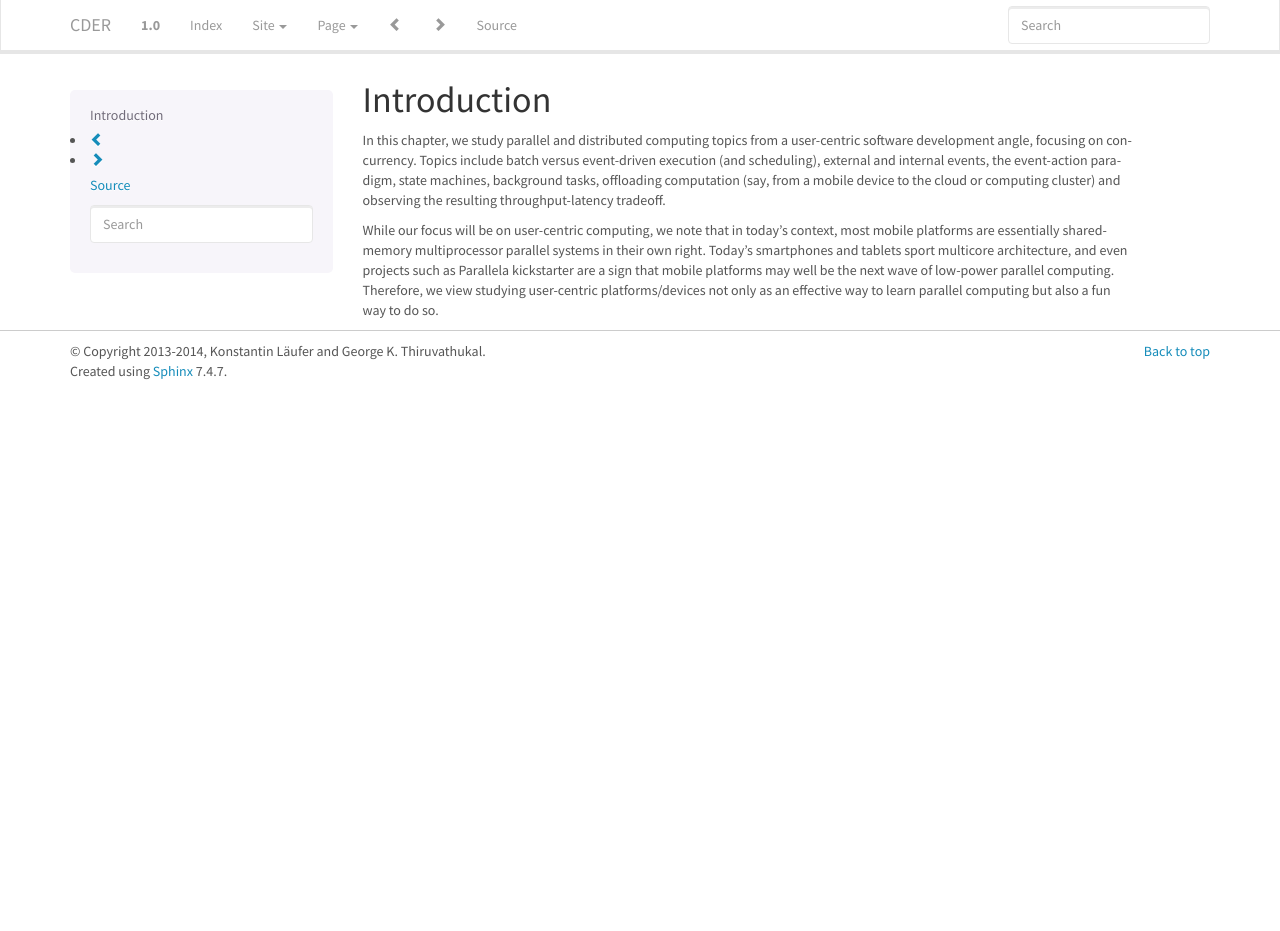
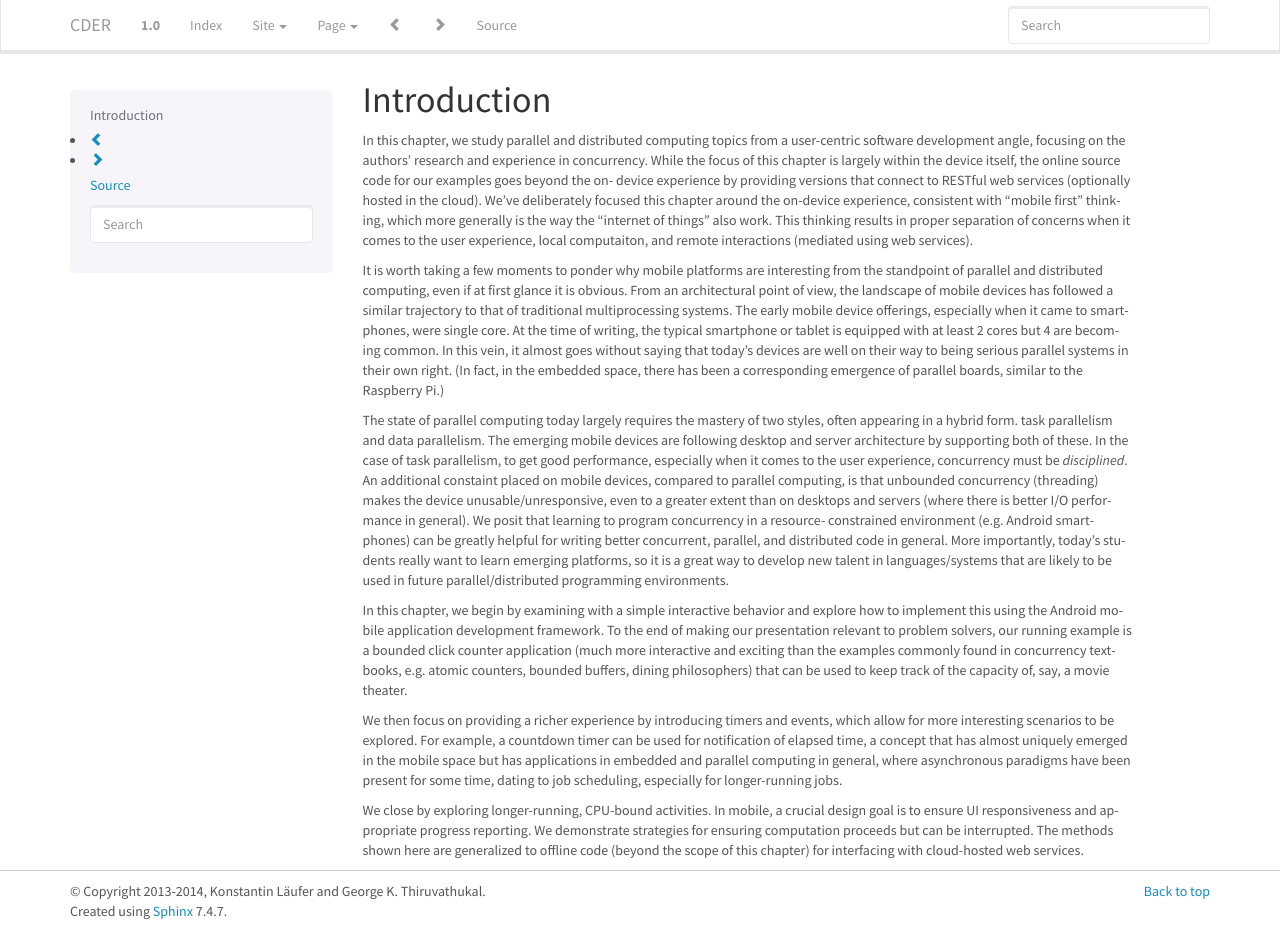
Before and after one commit to LoyolaChicagoBooks/cder, a Sphinx documentation site: the page built from source/intro.rst, in a window 1280 px wide and 931 px high. Built offline with Sphinx 7.4.7, drawn with Linux system fonts in a browser that asks for light colours.

Commit message:
revised introduction/motivation

```diff
--- a/source/intro.rst
+++ b/source/intro.rst
@@ -1,20 +1,64 @@
 Introduction
 =================
 
-In this chapter, we study parallel and distributed computing topics
-from a user-centric software development angle, focusing on
-concurrency. Topics include batch versus event-driven execution (and
-scheduling), external and internal events, the event-action paradigm,
-state machines, background tasks, offloading computation (say, from a
-mobile device to the cloud or computing cluster) and observing the
-resulting throughput-latency tradeoff.
+In this chapter, we study parallel and distributed computing topics from a
+user-centric software development angle, focusing on the authors' research and
+experience in concurrency. While the focus of this chapter is largely within
+the device itself, the online source code for our examples goes beyond the on-
+device experience by providing versions that connect to RESTful web services
+(optionally hosted in the cloud). We've deliberately focused this chapter
+around the on-device experience, consistent with  "mobile first" thinking,
+which more generally is the way the "internet of things" also work. This
+thinking results in proper separation of concerns when it comes to the user
+experience, local computaiton, and remote interactions (mediated using
+web services).
 
-While our focus will be on user-centric computing, we note that in
-today’s context, most mobile platforms are essentially shared-memory
-multiprocessor parallel systems in their own right. Today’s
-smartphones and tablets sport multicore architecture, and even
-projects such as Parallela kickstarter are a sign that mobile
-platforms may well be the next wave of low-power parallel computing.
-Therefore, we view studying user-centric platforms/devices not only as
-an effective way to learn parallel computing but also a fun way to do
-so.
+It is worth taking a few moments to ponder why mobile platforms are
+interesting from the standpoint of parallel and distributed computing, even if
+at first glance it is obvious. From an architectural point of view, the
+landscape of mobile devices has followed a similar trajectory to that of
+traditional multiprocessing systems. The early mobile device offerings,
+especially when it came to smartphones, were single core. At the time of
+writing, the typical smartphone  or tablet is equipped with at least 2 cores
+but 4 are becoming common. In this vein, it almost goes without saying that
+today's devices are well on their way to being serious parallel systems in
+their own right. (In fact, in the embedded space, there has been a corresponding
+emergence of parallel boards, similar to the Raspberry Pi.)
+
+The state of parallel computing today largely requires the mastery of two
+styles, often appearing in a hybrid form. task parallelism and data
+parallelism. The emerging mobile devices are following desktop and server
+architecture by supporting both of these. In the case of task parallelism, to
+get good performance, especially when it comes to the user experience,
+concurrency must be *disciplined*. An additional constaint placed on mobile
+devices, compared to parallel computing, is that unbounded concurrency
+(threading) makes the device unusable/unresponsive, even to a greater  extent
+than on desktops and servers (where there is better I/O performance  in
+general). We posit that learning to program concurrency in a resource-
+constrained environment (e.g. Android smartphones) can be greatly helpful for
+writing better concurrent, parallel, and distributed code in general. More
+importantly, today's students really want to learn emerging platforms, so
+it is a great way to develop new talent in languages/systems that are likely
+to be used in future parallel/distributed programming environments.
+
+In this chapter, we begin by examining with a simple interactive behavior and
+explore how to implement this using the Android mobile application development
+framework. To the end of making our presentation relevant to problem solvers,
+our running example is a bounded click counter application (much more
+interactive and exciting than the examples commonly found in concurrency
+textbooks, e.g. atomic counters, bounded buffers, dining philosophers) that
+can be used to keep track of the capacity of, say, a movie theater.
+
+We then focus on providing a richer experience by introducing timers and
+events,  which allow for more interesting scenarios to be explored. For
+example, a countdown timer can be used for notification of elapsed time, a
+concept that has almost uniquely emerged in the mobile space but has
+applications in embedded and parallel computing in general, where asynchronous
+paradigms have been present for some time, dating to  job scheduling,
+especially for longer-running jobs.
+
+We close by exploring longer-running, CPU-bound activities. In mobile, a
+crucial design goal is to ensure UI responsiveness and appropriate progress
+reporting. We demonstrate strategies for ensuring computation proceeds but can
+be interrupted. The methods shown here are generalized to offline code (beyond
+the scope of this chapter) for interfacing with cloud-hosted web services.
```
